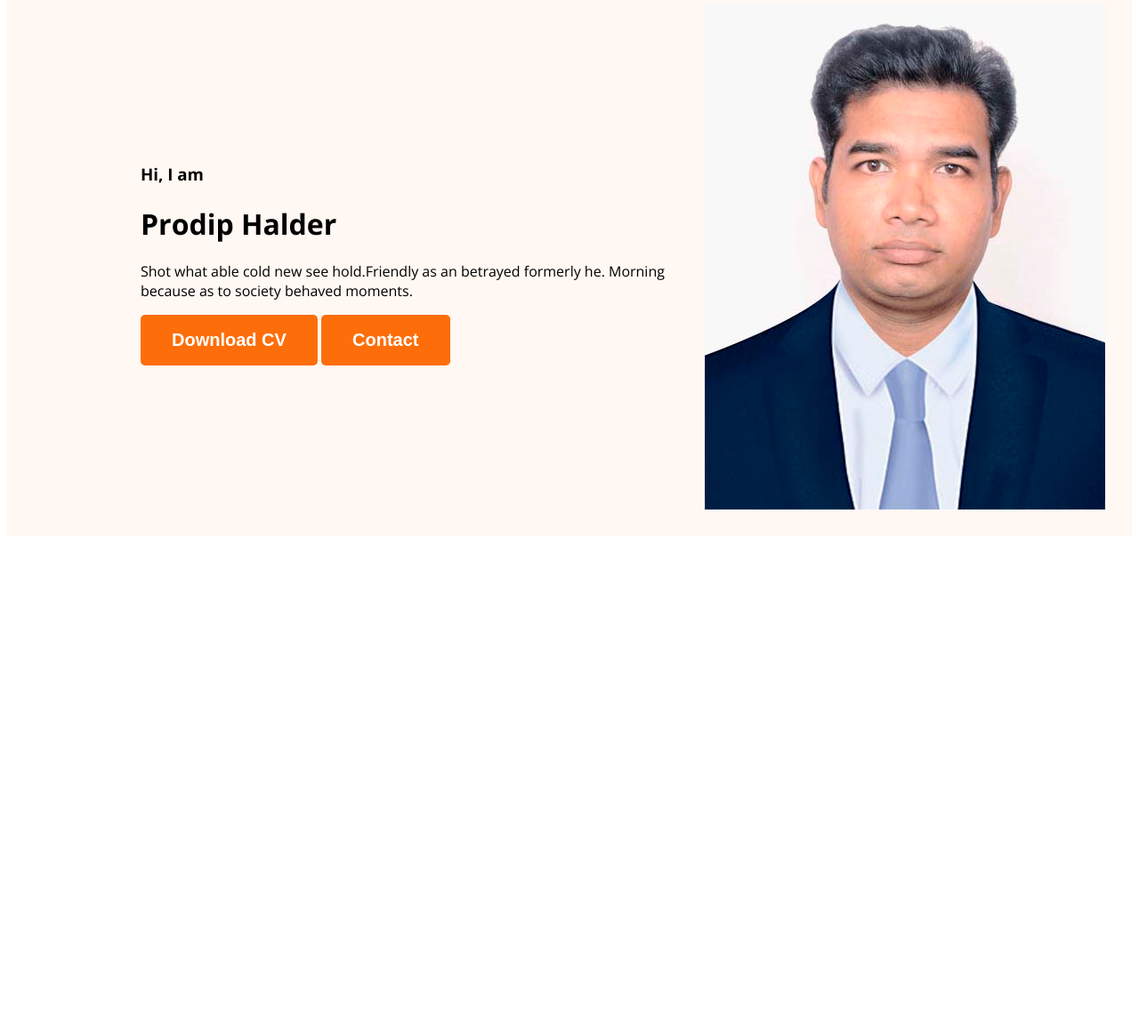
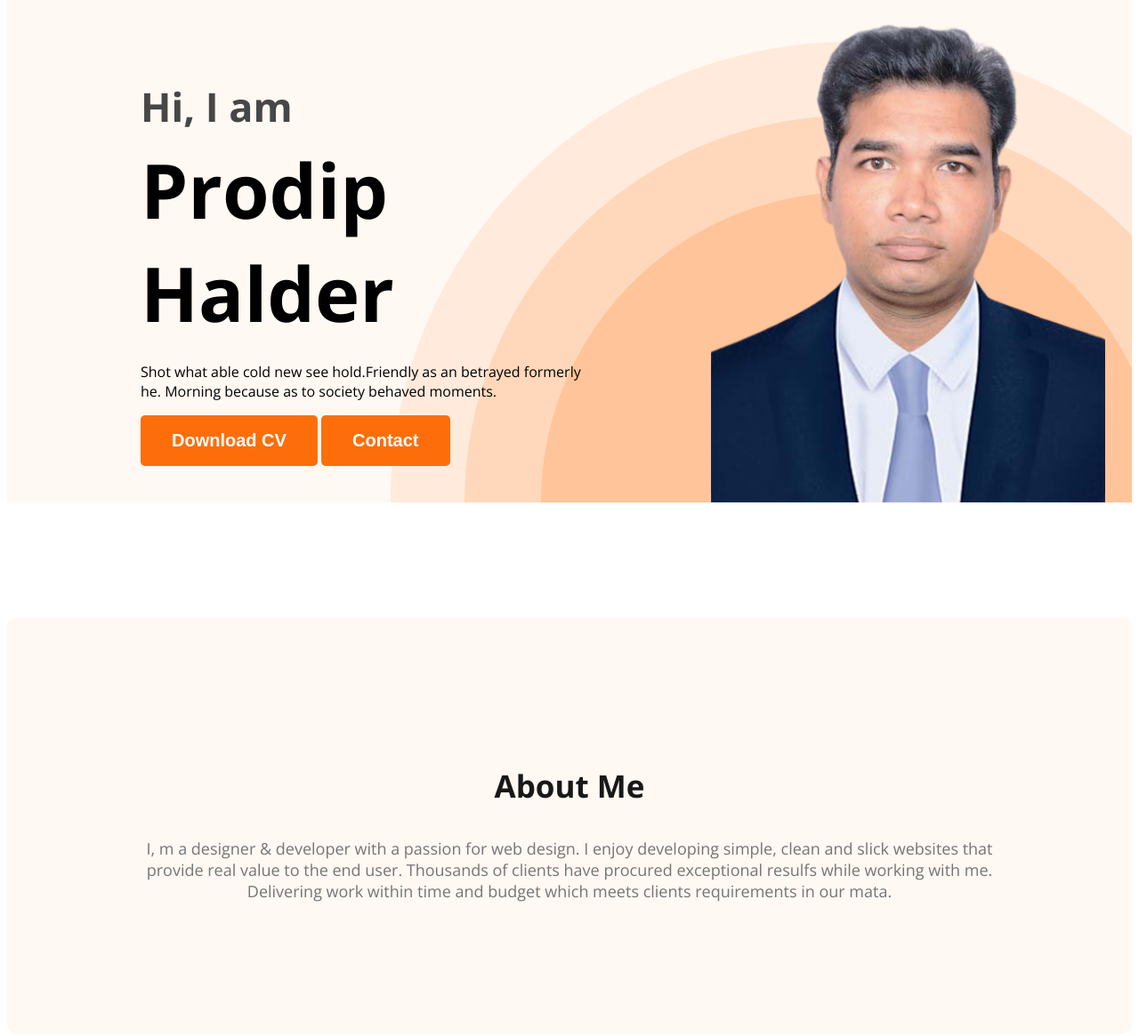
Before and after one commit to prodip1986/webdevloper-portfolio, a plain HTML site: page index.html in a window 1280 px wide. Shown: the part 171-1336 px from the top of the page at 89% size. Before the commit the page ends 800 px from the top, so only its background shows below. Drawn offline with nearby package versions, Linux system fonts and the light colour scheme.

Commit message:
about section

```diff
--- a/index.html
+++ b/index.html
@@ -21,17 +21,24 @@
         </nav>
         <div class="banner">
             <div>
+                <div class="banner-content">
                 <h3 class="banner-greeting">Hi, I  am</h3>
                 <h1 class="banner-title">Prodip Halder</h1>
                 <p>Shot what able cold new see hold.Friendly as an betrayed formerly he. Morning because as to society behaved moments.</p>
                 <button class="btn-primary">Download CV</button>
                 <button class="btn-primary">Contact</button>
+                </div>
             </div>
-            <img class="profile picture" src="images/pro.jpg" alt="">
+            <img class="profile picture" src="images/pro.png" alt="">
         </div>
     </header>
     <main>
-
+        <section class="about">
+            <h3 class="section-title">About Me</h3>
+            <p class="section-description">
+                I, m a designer & developer with a passion for web design. I enjoy developing simple, clean and slick websites that provide real value to the end user. Thousands of clients have procured exceptional resulfs while working with me. Delivering work within time and budget which meets clients requirements in our mata.
+            </p>
+        </section>
     </main>
     <footer>
 
--- a/styles/portfolio.css
+++ b/styles/portfolio.css
@@ -13,6 +13,17 @@ body{
     font-size: 20px;
     font-weight: 700;
     padding: 17px 35px;
+}
+.section-title{
+    color:#181818;
+    text-align: center;
+    font-size: 35px;
+    font-weight: 700;
+}
+.section-description{
+    color: #757575;
+    text-align: center;
+    font-size: 18px;
 }
 /*nav related styles*/
 nav{
@@ -44,13 +55,39 @@ nav a{
 /*header related styles*/
 .header{
     background: #FFF8F3;
+    background-image: url(../images/header_bg.png);
+    background-repeat: no-repeat;
+    background-position: bottom right;
 }
 .banner{
-    padding: 30px 30px 30px 150px;
+    padding: 30px 30px 0px 150px;
     display: flex;
     align-items: center;
+    justify-content: space-between;
+}
+.banner-content{
+    max-width: 500px;
 }
 .banner .profile picture{
     width: 500px;
 
 }
+.banner-greeting{
+    font-size: 45px;
+    color:  #474747;
+    margin-bottom: 0px;
+}
+.banner-title{
+    font-size: 85px;
+    font-weight: 700;
+    margin-top: 5px;
+    margin-bottom: 20px;
+}
+/*main section style*/
+/* about section style */
+.about{
+    padding: 130px;
+    border-radius: 10px;
+    background: #FFF8F3;
+    margin: 130px 0px;
+}
```
Also changed, not shown: images/pro.png (added).
